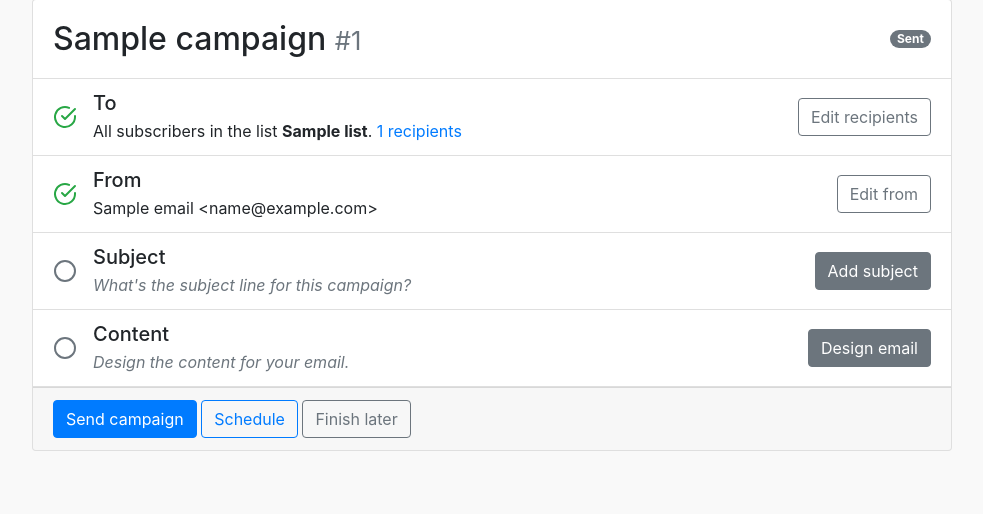
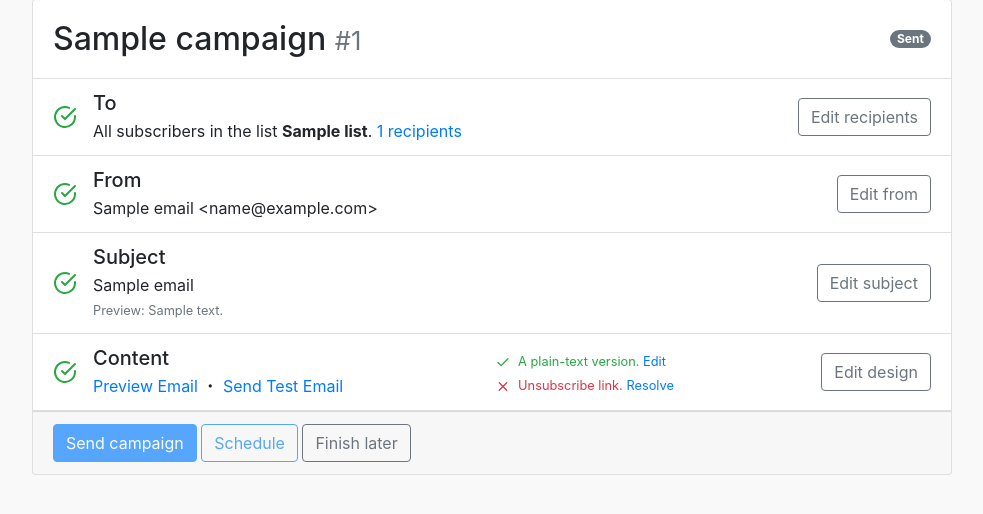
Before and after one commit to vitorfs/colossus, a Django app: page /campaigns/1/edit/ in a window 1280 px wide. Shown: the part 157-671 px from the top of the page, without its empty margins (148-1131 px from the left). Run offline with Django 3.2, Linux system fonts and the light colour scheme; tables that the repository leaves empty hold one stand-in row (values such as "Sample post"); some libraries are stand-ins or nearby versions; some web fonts are replaced.

Commit message:
Add edit content

```diff
--- a/colossus/campaigns/templates/campaigns/campaign_edit.html
+++ b/colossus/campaigns/templates/campaigns/campaign_edit.html
@@ -17,6 +17,7 @@
       <span class="badge badge-pill badge-secondary">{{ campaign.get_status_display }}</span>
     </div>
     <ul class="list-group list-group-flush">
+
       <li class="list-group-item d-flex justify-content-between align-items-center">
         {% if campaign.mailing_list %}
           <div class="d-flex align-items-center">
@@ -42,6 +43,7 @@
           <a href="{% url 'campaigns:campaign_edit_recipients' campaign.pk %}" role="button" class="btn btn-secondary">{% trans 'Add recipients' %}</a>
         {% endif %}
       </li>
+
       <li class="list-group-item d-flex justify-content-between align-items-center">
         {% if campaign.email.from_email %}
           <div class="d-flex align-items-center">
@@ -63,7 +65,19 @@
           <a href="{% url 'campaigns:campaign_edit_from' campaign.pk %}" role="button" class="btn btn-secondary">{% trans 'Add from' %}</a>
         {% endif %}
       </li>
+
       <li class="list-group-item d-flex justify-content-between align-items-center">
+        {% if campaign.email.subject %}
+          <div class="d-flex align-items-center">
+            <i data-feather="check-circle" class="mr-3 text-success"></i>
+            <div>
+              <h5 class="mb-1">{% trans 'Subject' %}</h5>
+              <p class="mb-0">{{ campaign.email.subject }}</p>
+              {% if campaign.email.preview %}<small class="text-muted">Preview: {{ campaign.email.preview }}</small>{% endif %}
+            </div>
+          </div>
+          <a href="{% url 'campaigns:campaign_edit_subject' campaign.pk %}" role="button" class="btn btn-outline-secondary">{% trans 'Edit subject' %}</a>
+        {% else %}
           <div class="d-flex align-items-center">
             <i data-feather="circle" class="mr-3 text-muted"></i>
             <div>
@@ -71,9 +85,37 @@
               <p class="text-muted font-italic mb-0">{% trans "What's the subject line for this campaign?" %}</p>
             </div>
           </div>
-        <a href="#" role="button" class="btn btn-secondary">{% trans 'Add subject' %}</a>
+          <a href="{% url 'campaigns:campaign_edit_subject' campaign.pk %}" role="button" class="btn btn-secondary">{% trans 'Add subject' %}</a>
+        {% endif %}
       </li>
+
       <li class="list-group-item d-flex justify-content-between align-items-center">
+        {% if campaign.email.content %}
+          <div class="d-flex align-items-center">
+            <i data-feather="check-circle" class="mr-3 text-success"></i>
+            <div>
+              <h5 class="mb-1">{% trans 'Content' %}</h5>
+              <div>
+                <a href="#">{% trans 'Preview Email' %}</a> ・ <a href="#">{% trans 'Send Test Email' %}</a>
+              </div>
+            </div>
+          </div>
+          <div>
+              <p class="mb-0">
+                <small class="text-success">
+                  <i data-feather="check" style="height:15px;vertical-align:middle;"></i>
+                  {% trans 'A plain-text version.' %} <a href="">{% trans 'Edit' %}</a>
+                </small>
+              </p>
+              <p class="mb-0">
+                <small class="text-danger">
+                  <i data-feather="x" style="height:15px;vertical-align:middle;"></i>
+                  {% trans 'Unsubscribe link.' %} <a href="">{% trans 'Resolve' %}</a>
+                </small>
+              </p>
+          </div>
+          <a href="{% url 'campaigns:campaign_edit_content' campaign.pk %}" role="button" class="btn btn-outline-secondary">{% trans 'Edit design' %}</a>
+        {% else %}
           <div class="d-flex align-items-center">
             <i data-feather="circle" class="mr-3 text-muted"></i>
             <div>
@@ -81,13 +123,15 @@
               <p class="text-muted font-italic mb-0">{% trans 'Design the content for your email.' %}</p>
             </div>
           </div>
-        <a href="#" role="button" class="btn btn-secondary">{% trans 'Design email' %}</a>
+          <a href="{% url 'campaigns:campaign_edit_content' campaign.pk %}" role="button" class="btn btn-secondary">{% trans 'Design email' %}</a>
+        {% endif %}
       </li>
+
     </ul>
     <div class="card-footer">
-      <a href="" class="btn btn-primary">{% trans 'Send campaign' %}</a>
-      <a href="" class="btn btn-outline-primary">{% trans 'Schedule' %}</a>
-      <a href="" class="btn btn-outline-secondary">{% trans 'Finish later' %}</a>
+      <a href="" class="btn btn-primary disabled" tabindex="-1" role="button" aria-disabled="true">{% trans 'Send campaign' %}</a>
+      <a href="" class="btn btn-outline-primary disabled" tabindex="-1" role="button" aria-disabled="true">{% trans 'Schedule' %}</a>
+      <a href="" class="btn btn-outline-secondary" role="button">{% trans 'Finish later' %}</a>
     </div>
   </div>
 {% endblock %}
--- a/colossus/campaigns/urls.py
+++ b/colossus/campaigns/urls.py
@@ -13,4 +13,6 @@ urlpatterns = [
     path('<int:pk>/edit/', views.CampaignEditView.as_view(), name='campaign_edit'),
     path('<int:pk>/edit/recipients/', views.CampaignEditRecipientsView.as_view(), name='campaign_edit_recipients'),
     path('<int:pk>/edit/from/', views.CampaignEditFromView.as_view(), name='campaign_edit_from'),
+    path('<int:pk>/edit/subject/', views.CampaignEditSubjectView.as_view(), name='campaign_edit_subject'),
+    path('<int:pk>/edit/content/', views.CampaignEditContentView.as_view(), name='campaign_edit_content'),
 ]
--- a/colossus/campaigns/views.py
+++ b/colossus/campaigns/views.py
@@ -37,13 +37,12 @@ class CampaignEditRecipientsView(CampaignMixin, UpdateView):
         return super().get_context_data(**kwargs)
 
 
-class CampaignEditFromView(CampaignMixin, UpdateView):
+class AbstractCampaignEmailUpdateView(CampaignMixin, UpdateView):
     model = Email
-    fields = ('from_name', 'from_email',)
     template_name = 'campaigns/campaign_form.html'
 
     def get_context_data(self, **kwargs):
-        kwargs['title'] = 'From'
+        kwargs['title'] = self.title
         kwargs['campaign'] = self.campaign
         return super().get_context_data(**kwargs)
 
@@ -53,3 +52,18 @@ class CampaignEditFromView(CampaignMixin, UpdateView):
 
     def get_success_url(self):
         return reverse('campaigns:campaign_edit', kwargs=self.kwargs)
+
+
+class CampaignEditFromView(AbstractCampaignEmailUpdateView):
+    title = 'From'
+    fields = ('from_name', 'from_email',)
+
+
+class CampaignEditSubjectView(AbstractCampaignEmailUpdateView):
+    title = 'Subject'
+    fields = ('subject', 'preview',)
+
+
+class CampaignEditContentView(AbstractCampaignEmailUpdateView):
+    title = 'Design Email'
+    fields = ('content',)
```
Lines whose indentation alone changed are shown as unchanged.
